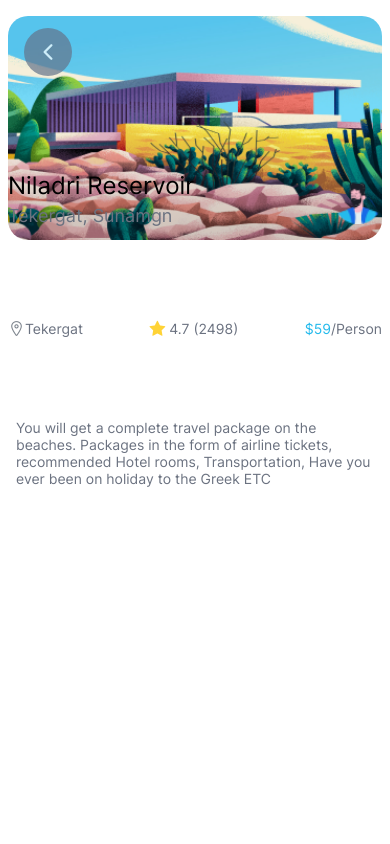
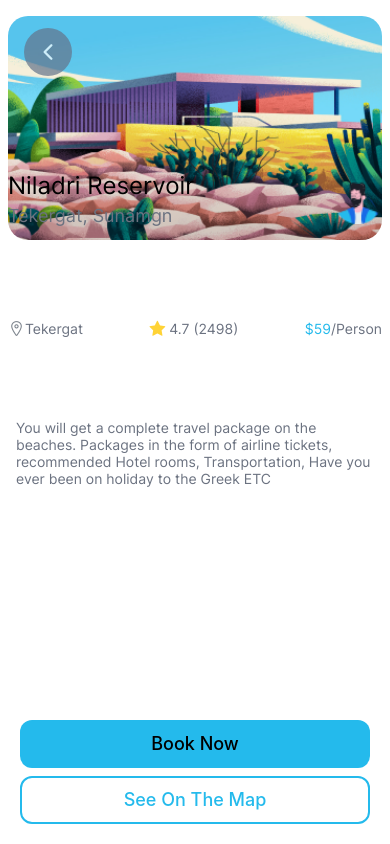
Before and after one commit to Orizaaaaa/travelnoob, a React Native app: screen /detailPlace in a window 390 px wide. Built offline with nearby package versions, Linux system fonts and the light colour scheme.

Commit message:
finish page detail

```diff
--- /dev/null
+++ b/components/elements/ButtonSecondary/index.tsx
@@ -0,0 +1,22 @@
+import { View, Text, TouchableOpacity } from 'react-native'
+import React from 'react'
+
+
+type Props = {
+    onPress?: () => void
+    children: React.ReactNode
+    className: string
+}
+const ButtonSecondary = ({ onPress, children, className }: Props) => {
+    return (
+        <TouchableOpacity className={` justify-center items-center border-2 border-primary background-transparent  ${className}`}
+            activeOpacity={0.8}
+            onPress={onPress}
+        >
+            {children}
+        </TouchableOpacity>
+    )
+
+}
+
+export default ButtonSecondary
--- a/screens/detailPlace/DetailPlaceScreen.tsx
+++ b/screens/detailPlace/DetailPlaceScreen.tsx
@@ -1,13 +1,41 @@
-import { View, Text, ScrollView, Image } from 'react-native'
-import React from 'react'
-import ButtonBack from '../../components/elements/buttonBack'
-import { Ionicons } from '@expo/vector-icons';
-import { FontAwesome } from '@expo/vector-icons';
+import React, { useRef } from 'react';
+import {
+    SafeAreaView,
+    Image,
+    StyleSheet,
+    FlatList,
+    View,
+    Text,
+    StatusBar,
+    TouchableOpacity,
+    Dimensions,
+    ScrollView,
+} from 'react-native';
+import { Slide, slidesAsset, styles } from '../../utils/onboardObject';
+import ButtonPrimary from '../../components/elements/buttonPrimary';
+import { FontAwesome, Ionicons } from '@expo/vector-icons';
+import ButtonBack from '../../components/elements/buttonBack';
+import ButtonSecondary from '../../components/elements/ButtonSecondary';
 
-const DetailPlaceScreen = () => {
+
+const { width, height } = Dimensions.get('window');
+
+const COLORS = { primary: '#282534', white: '#fff' };
+
+
+const DetailPlaceScreen = ({ navigation }: any) => {
+    const height = Dimensions.get('window').height
+
+
+
     return (
-        <ScrollView className='flex-1 bg-white h-full w-full py-4'  >
 
+
+        <SafeAreaView className='flex-1 bg-white' >
+            <View className='flex-1 items-center justify-start ' >
+                <ScrollView className=' flex-1 bg-white h-full w-full py-4'   >
+
+                    <View className='flex-1 w-full ' >
                         {/* title and price */}
                         <View className='flex-1 px-2 h-full' >
                             <ButtonBack bgColor='bg-slate-500 opacity-70' colorIcon='white' className='absolute z-10 ml-4 mt-3' />
@@ -38,15 +66,39 @@ const DetailPlaceScreen = () => {
                         </View>
 
                         {/* description */}
+
                         <View className='px-4 mt-10' >
-                <Text className='text-gray-500 font-Inter' >You will get a complete travel package on the beaches. Packages in
+                            <Text className='text-gray-500 font-Inter ' >You will get a complete travel package on the beaches. Packages in
                                 the form of airline tickets, recommended Hotel rooms, Transportation,
                                 Have you ever been on holiday to the Greek ETC
                             </Text>
                         </View>
 
+                    </View>
 
-        </ScrollView>
+                </ScrollView >
+            </View>
+
+            <View className='h-30 px-5' >
+                {/* Render buttons */}
+
+                <View className='mb-5'>
+                    <ButtonPrimary className='w-full h-12 rounded-xl mb-2'>
+                        <Text className='text-lg font-medium color-white '>
+                            Book Now
+                        </Text>
+                    </ButtonPrimary>
+                    <ButtonSecondary className='w-full h-12 rounded-xl' >
+                        <Text className='text-lg font-medium text-primary '>
+                            See On The Map
+                        </Text>
+                    </ButtonSecondary>
+                </View>
+
+
+            </View >
+
+        </SafeAreaView >
     )
 }
 
```
Lines whose indentation alone changed are shown as unchanged.
